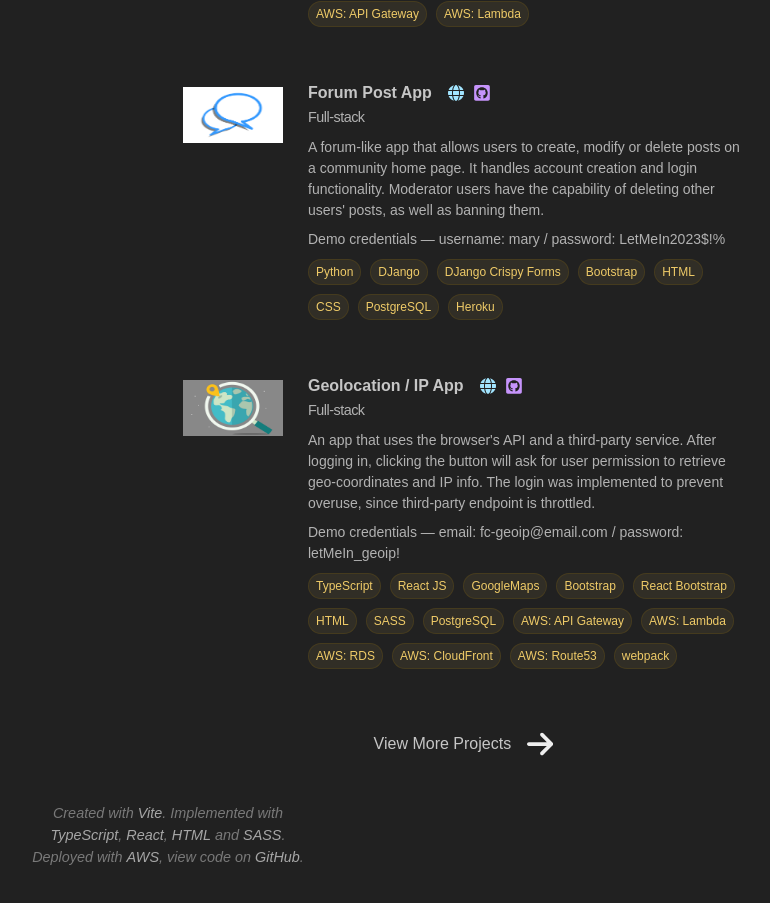
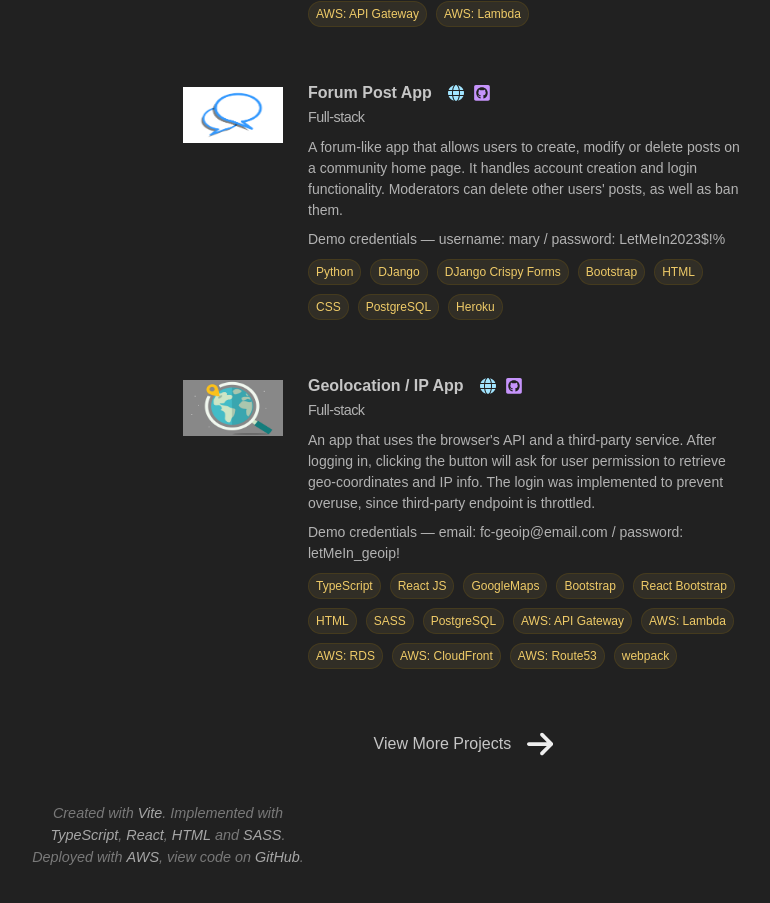
Before and after one commit to fceja/fceja.com_v2, a React (Vite) app: page / in a window 1280 px wide. Shown: the part 2287-3190 px from the top of the page, without its empty margins (472-1242 px from the left). Built offline with nearby package versions, Linux system fonts and the light colour scheme; no server answers.

Commit message:
updates to content

```diff
--- a/src/ts/content/HomePageContent.ts
+++ b/src/ts/content/HomePageContent.ts
@@ -142,7 +142,7 @@
         paragraph: `
             A forum-like app that allows users to create, modify or delete posts on a community home page.
             It handles account creation and login functionality.
-            Moderator users have the capability of deleting other users' posts, as well as banning them.
+            Moderators can delete other users' posts, as well as ban them.
         `,
         paragraphTwo: `
             Demo credentials — username: mary / password: LetMeIn2023$!%
--- a/src/ts/content/ProjectsPageContent.ts
+++ b/src/ts/content/ProjectsPageContent.ts
@@ -18,7 +18,7 @@
         ],
         tooltipMessage: `
         An inventory app. It manages and organizes inventory items, as well as providing analytical data.
-        Involves three repositories — a frontend, backend and a database repo.
+        Consists of a frontend, backend and database repo.
         Latest project, currently under development.
         `
     },
@@ -35,7 +35,7 @@
             { type: "website", url: "http://dev.client.profile-app-v2.s3-website-us-west-1.amazonaws.com/" },
             { type: "github", url: "https://github.com/fceja/profile_app_V2" }
         ],
-        tooltipMessage: "Version 2 — contains a home page, gallery page and contact page. Can be used for a user or company profile."
+        tooltipMessage: "Web app that contains a home, gallery and contact page. The contact page gathers user information for communication purposes."
     },
     {
         year: "2024",
@@ -50,7 +50,7 @@
             { type: "website", url: "http://fceja.com" },
             { type: "github", url: "https://github.com/fceja/fceja.com_V2" }
         ],
-        tooltipMessage: "Version 2 - fceja.com website."
+        tooltipMessage: "fceja.com web app."
     },
     {
         year: "2023",
@@ -117,7 +117,7 @@
             { type: "website", url: "http://dev.client.fceja.s3-website-us-west-1.amazonaws.com/" },
             { type: "github", url: "https://github.com/fceja/fceja.com" }
         ],
-        tooltipMessage: "Version 1 - fceja.com website."
+        tooltipMessage: "fceja.com web app."
     },
     {
         year: "2023",
@@ -132,7 +132,7 @@
             { type: "website", url: "http://dev.client.profile-app.s3-website-us-west-1.amazonaws.com" },
             { type: "github", url: "https://github.com/fceja/profile_app" }
         ],
-        tooltipMessage: "Version 1 — contains a home page, gallery page and contact page. Can be used for a user or company profile."
+        tooltipMessage: "Web app that contains a home, gallery and contact page. The contact page gathers user information for communication purposes."
     },
     {
         year: "2023",
@@ -147,7 +147,12 @@
             { type: "website", url: "https://django-user-post-a42f5d79d28f.herokuapp.com" },
             { type: "github", url: "https://github.com/fceja/user_post" }
         ],
-        tooltipMessage: "A forum-like app were standard and moderator users can create and edit posts."
+        tooltipMessage: `
+            A forum-like app that allows users to create, modify or delete posts on a community home page.
+            It handles account creation and login functionality.
+            Moderators can delete other users' posts, as well as ban them.
+            Demo credentials — username: mary / password: LetMeIn2023$!%
+        `
     },
     {
         year: "2023",
@@ -192,7 +197,7 @@
         title: "Economic Calendar",
         projType: "Automation",
         tags: [
-            tagDataMap.get('python'), tagDataMap.get('selenium'), tagDataMap.get('pytest')
+            tagDataMap.get('python'), tagDataMap.get('selenium')
         ],
         links: [
             { type: "github", url: "https://github.com/fceja/econ_calendar_automation" }
```
